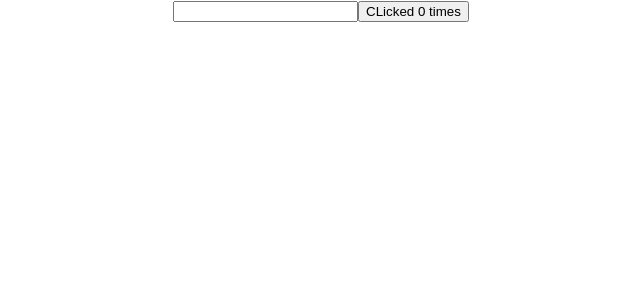
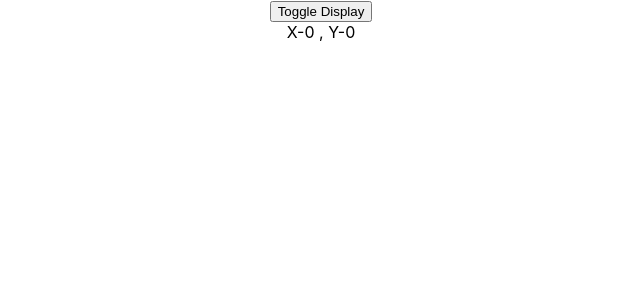
Before and after one commit to bhawesh2000/React_HTTP_React_Hooks, a React (Create React App) app: page / in a window 1280 px wide. Shown: the top 300 px of the page, without its empty margins (319-959 px from the left). Built offline with nearby package versions, Linux system fonts and the light colour scheme.

Commit message:
useEffect and code cleanup after component unmounted

```diff
--- a/src/App.js
+++ b/src/App.js
@@ -7,6 +7,8 @@
 import HooksComponentThree from './Components/HooksComponentThree';
 import HooksComponentFour from './Components/HooksComponentFour';
 import UseEffectOne from './Components/useEffectOne';
+import HookMouse from './Components/HookMouse';
+import MouseContainer from './Components/MouseContainer';
 
 function App() {
   return (
@@ -17,7 +19,9 @@
      {/* <HooksComponentTwo /> */}
      {/* <HooksComponentThree /> */}
      {/* <HooksComponentFour /> */}
-     <UseEffectOne />
+     {/* <UseEffectOne /> */}
+     {/* <HookMouse /> */}
+     <MouseContainer />
     </div>
   );
 }
--- /dev/null
+++ b/src/Components/HookMouse.js
@@ -0,0 +1,36 @@
+
+//cleanup code is used to remove subscription,connection,timer and evrnt handler when component is ummounted.
+
+import React, { useEffect, useState } from 'react'
+
+function HookMouse() {
+
+    const [x , setX]=useState(0)
+    const [y , setY]=useState(0)
+
+    const logMousePointer=(event)=>{
+        console.log('mouse event')
+        setX(event.clientX)
+        setY(event.clientY)
+    }
+
+    useEffect(()=>{
+        console.log('useEffect called')
+        window.addEventListener('mousemove', logMousePointer)
+
+        return ()=>{   // we add cleanup code to remove the event listner when component is unmounted
+            console.log('Component Unmounted Code')
+            window.removeEventListener('mousemove' , logMousePointer)
+        }
+
+    } , [])
+
+  return (
+    <div>
+
+        X-{x} , Y-{y}
+    </div>
+  )
+}
+
+export default HookMouse
--- /dev/null
+++ b/src/Components/MouseContainer.js
@@ -0,0 +1,16 @@
+import React, { useState } from 'react'
+import HookMouse from './HookMouse'
+
+function MouseContainer() {
+
+    const [display , setDisplay]=useState(true)
+
+  return (
+    <div>
+      <button onClick={()=>setDisplay(!display)}>Toggle Display</button>
+      {display && <HookMouse />}
+    </div>
+  )
+}
+
+export default MouseContainer
```
